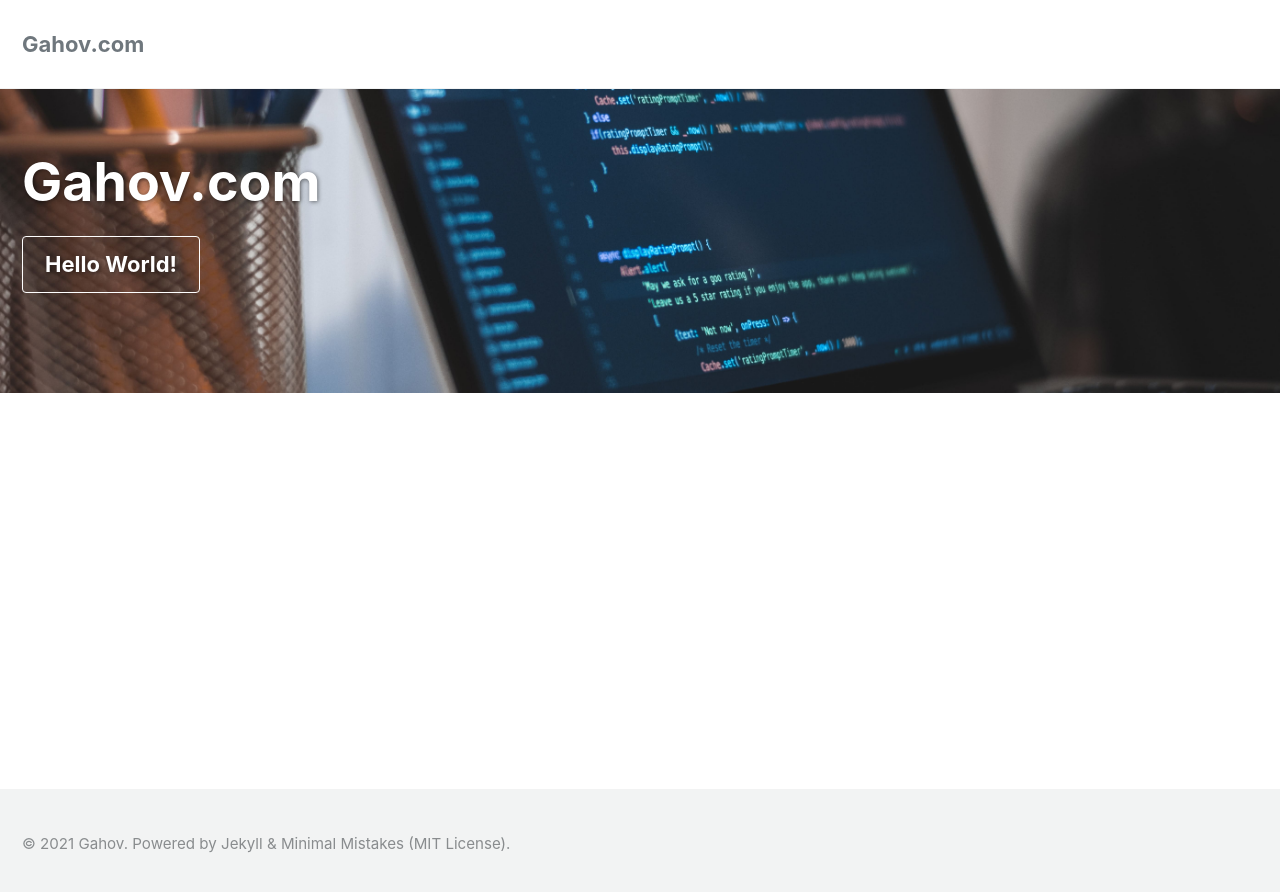
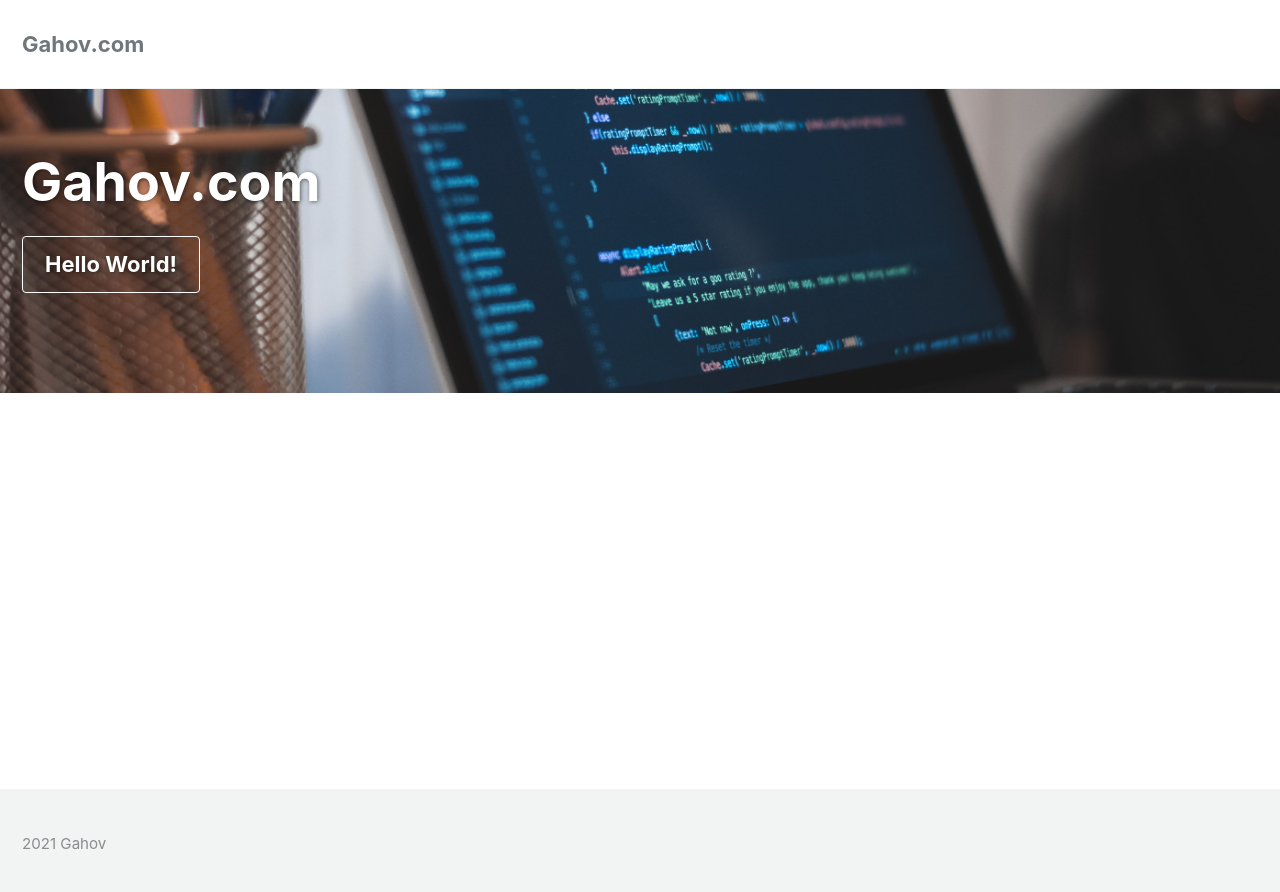
Before and after one commit to andrewgrow/andrewgrow.github.io, a Jekyll site: the page built from index.html, in a window 1280 px wide. Shown: the top 892 px of the page. Built offline with Jekyll 4.4.1, drawn with Linux system fonts in a browser that asks for light colours; cached includes are drawn as plain includes.

Commit message:
disable texts (9)

```diff
--- a/_includes/footer.html
+++ b/_includes/footer.html
@@ -1,13 +1,5 @@
 <div class="page__footer-follow">
-  <ul class="social-icons">
-    {% if site.footer.links %}
-      {% for link in site.footer.links %}
-        {% if link.label and link.url %}
-          <li><a href="{{ link.url }}" rel="nofollow noopener noreferrer"><i class="{{ link.icon | default: 'fas fa-link' }}" aria-hidden="true"></i> {{ link.label }}</a></li>
-        {% endif %}
-      {% endfor %}
-    {% endif %}
-  </ul>
+
 </div>
 
-<div class="page__footer-copyright">&copy; {{ site.time | date: '%Y' }} {{ site.name | default: site.title }}. {{ site.data.ui-text[site.locale].powered_by | default: "Powered by" }} <a href="https://jekyllrb.com" rel="nofollow">Jekyll</a> &amp; <a href="https://github.com/mmistakes/minimal-mistakes" rel="nofollow">Minimal Mistakes</a> (MIT License).</div>
+<div class="page__footer-copyright">{{ site.time | date: '%Y' }} {{ site.name | default: site.title }}</div>
```
